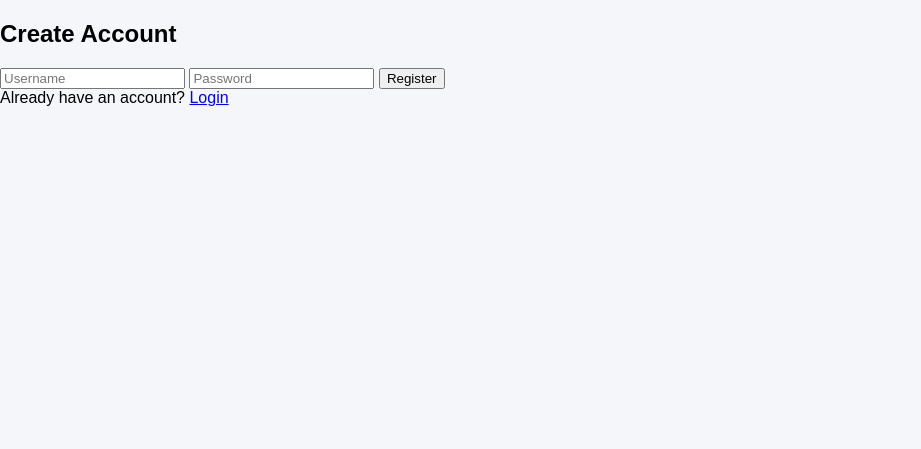
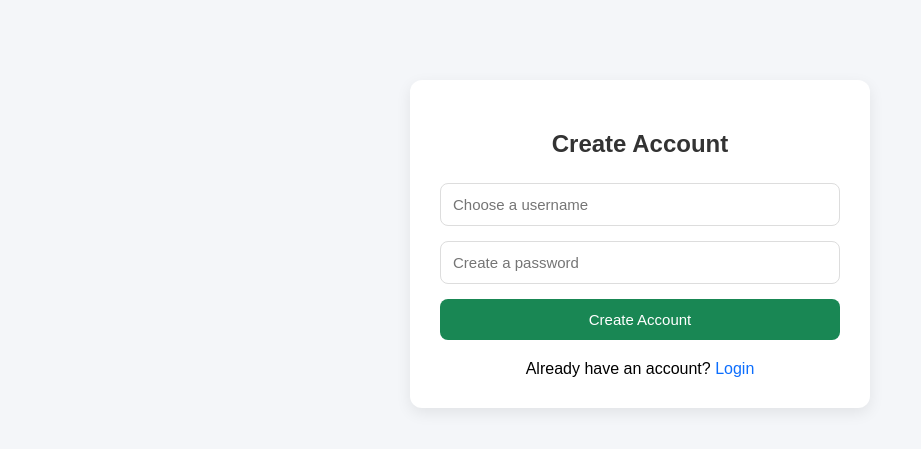
Before and after one commit to krimcy/to-do-list, a Flask app: page /register in a window 1280 px wide. Shown: the top 449 px of the page, without its empty margins (0-921 px from the left). Run offline with Flask 3, Linux system fonts and the light colour scheme.

Commit message:
adding features in register file

```diff
--- a/templates/register.html
+++ b/templates/register.html
@@ -1,6 +1,66 @@
 {% extends "base.html" %}
 
 {% block content %}
+
+<style>
+    .auth-container{
+        max-width:400px;
+        margin:80px auto;
+        background:white;
+        padding:30px;
+        border-radius:12px;
+        box-shadow:0 5px 15px rgba(0,0,0,0.08);
+    }
+
+    .auth-container h2{
+        text-align:center;
+        margin-bottom:25px;
+        color:#333;
+    }
+
+    .auth-form{
+        display:flex;
+        flex-direction:column;
+        gap:15px;
+    }
+
+    .auth-form input{
+        padding:12px;
+        border:1px solid #ddd;
+        border-radius:8px;
+        font-size:15px;
+    }
+
+    .auth-form button{
+        padding:12px;
+        border:none;
+        border-radius:8px;
+        background:#198754;
+        color:white;
+        cursor:pointer;
+        font-size:15px;
+        font-weight:500;
+    }
+
+    .auth-form button:hover{
+        background:#157347;
+    }
+
+    .auth-footer{
+        text-align:center;
+        margin-top:20px;
+    }
+
+    .auth-footer a{
+        text-decoration:none;
+        color:#0d6efd;
+        font-weight:500;
+    }
+
+    .auth-footer a:hover{
+        text-decoration:underline;
+    }
+</style>
 
 <div class="auth-container">
 
@@ -11,19 +71,19 @@
         <input
             type="text"
             name="username"
-            placeholder="Username"
+            placeholder="Choose a username"
             required
         >
 
         <input
             type="password"
             name="password"
-            placeholder="Password"
+            placeholder="Create a password"
             required
         >
 
         <button type="submit">
-            Register
+            Create Account
         </button>
 
     </form>
```
Also changed, not shown: instance/todo.db (deleted).
